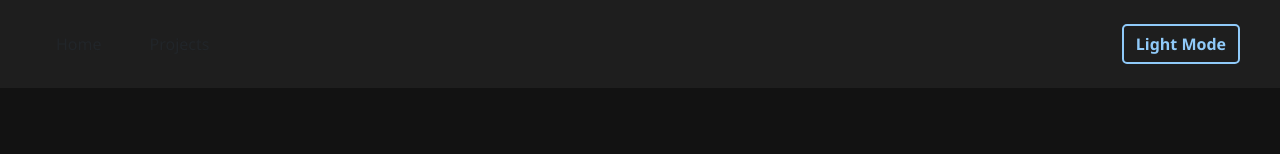
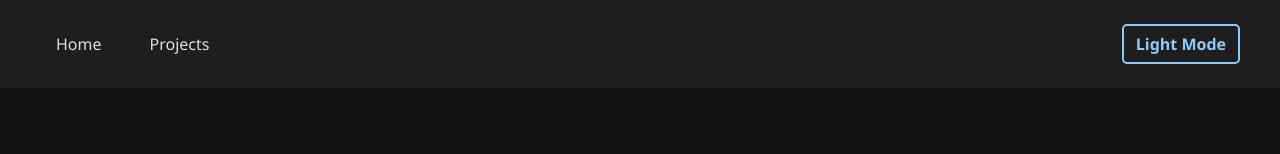
Before and after one commit to mohammadelhsn/CP216, a plain HTML site: page docs/index.html in a window 1280 px wide. Both pictures are taken after a click on the button "Dark Mode". Shown: the top 154 px of the page. Drawn offline with nearby package versions, Linux system fonts and the light colour scheme.

Commit message:
font colour fix?

```diff
--- a/docs/index.html
+++ b/docs/index.html
@@ -125,6 +125,9 @@
 			}
 
 			/* Dark Mode */
+			body.dark-mode .nav-links a {
+				color: #e0e0e0;
+			}
 			body.dark-mode {
 				background: #121212;
 				color: #e0e0e0;
```
